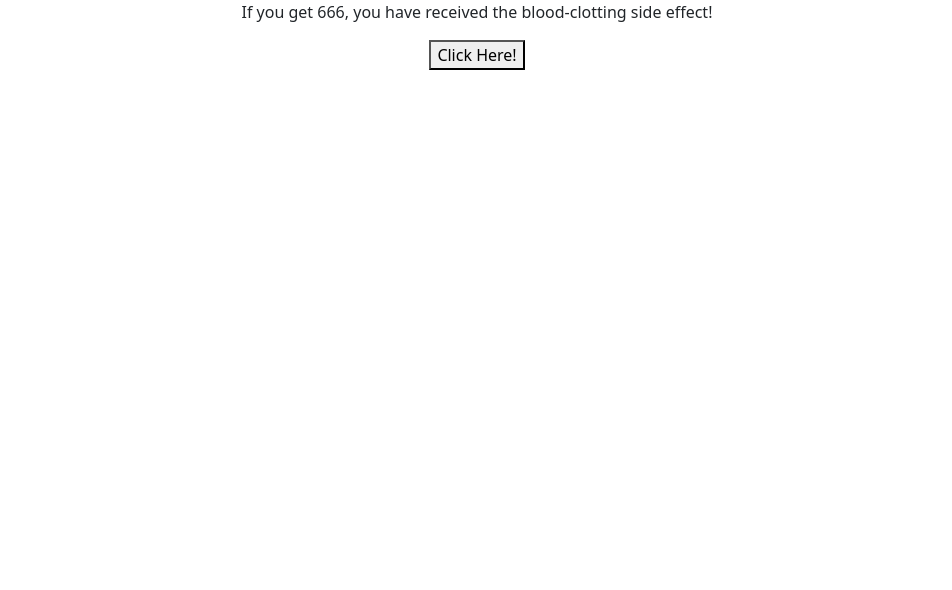
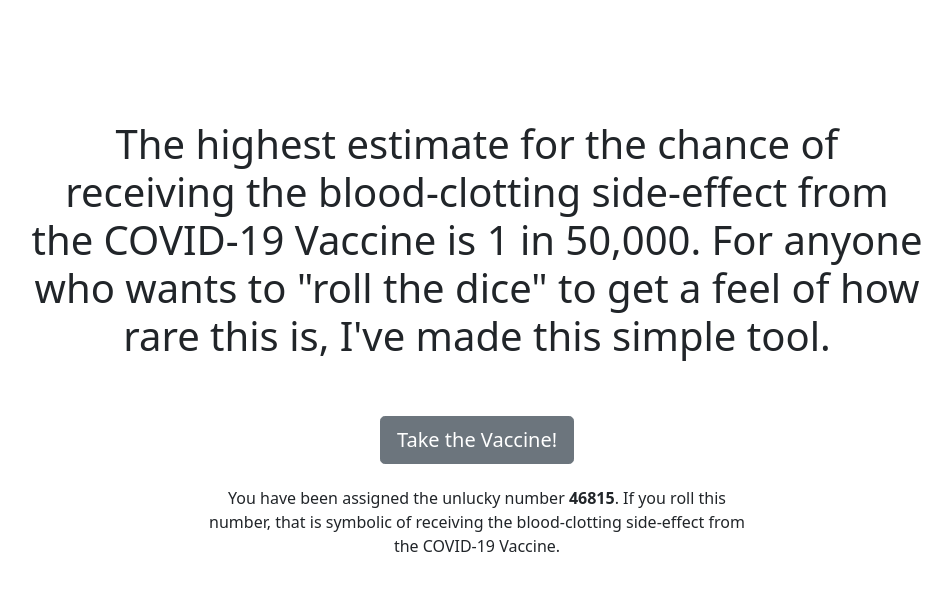
Before and after one commit to ZaidYounan/vaccine-side-effect-risk, a React (Create React App) app: page / in a window 1280 px wide. Shown: the top 590 px of the page, without its empty margins (163-1115 px from the left). Built offline with nearby package versions, Linux system fonts and the light colour scheme; the HTML template or start-up script is replaced by a standard one.

Commit message:
Create checkUnlucky function, style components

```diff
--- a/src/component/Button.css
+++ b/src/component/Button.css
@@ -0,0 +1,42 @@
+html, body {
+    height:100%;
+}
+
+div#root {
+    height:100%;
+}
+
+div.App {
+    height:100%;
+}
+
+div.container {
+    display:flex;
+    align-items:center;
+    flex-direction:column;
+    margin-top:5%;
+    height:75%;
+}
+
+div > p {
+    width:50%;
+    margin-bottom:2%;
+}
+
+h1 {
+    width:80%;
+    margin:5%;
+}
+
+.result {
+    margin:2%;
+    font-size:larger;
+}
+
+@media screen and (max-width: 500px) {
+    div.container {
+      height:100%;
+      border:none;
+      box-shadow:none;
+    }
+}
--- a/src/component/Button.js
+++ b/src/component/Button.js
@@ -1,28 +1,44 @@
 import React from 'react'
+import './Button.css';
+import '../App.css';
 import { useEffect, useState } from 'react';
+
+var min = 1;
+var max = 50000;
+
+const unLucky = Math.floor(Math.random() * (max - min + 1)) + min;
+
 
 function Button() {
     const [ randomNumber, setRandomNumber ] = useState(null);
-
-    var min = 1;
-    var max = 50000;
-
-    const handleClick = () => {
-        setRandomNumber(Math.floor(Math.random() * (max - min + 1)) + min)
-    };
+    const [ disableButton, setDisableButton ] = useState(false);
 
 
 
+    const handleClick = () => {
+        setRandomNumber(Math.floor(Math.random() * (max - min + 1)) + min);
+        setDisableButton(true);
+        setTimeout(() => setDisableButton(false), 500);
+    };
 
-    var unLucky = 666;
+    const checkUnlucky = () => {
+        if (randomNumber === unLucky) {
+            return <div className="result">You have received bloot clotting!</div>
+        } else if (randomNumber != unLucky && randomNumber != null) {
+            return <div className="result"><strong>You have been safely vaccinated!</strong></div>
+        }
+    }
+
 
     return (
-        <div>
-            <p>If you get {unLucky}, you have received the blood-clotting side effect!</p>
-            <button onClick={handleClick}>
-                Click Here!
+        <div className="container">
+            <h1>The highest estimate for the chance of receiving the blood-clotting side-effect from the COVID-19 Vaccine is 1 in 50,000. For anyone who wants to "roll the dice" to get a feel of how rare this is, I've made this simple tool.</h1>
+            <button className="btn btn-secondary btn-lg" onClick={handleClick} disabled={disableButton}>
+                Take the Vaccine!
             </button>
+            {checkUnlucky()}
             <p>{randomNumber}</p>
+            <p>You have been assigned the unlucky number <strong>{unLucky}</strong>. If you roll this number, that is symbolic of receiving the blood-clotting side-effect from the COVID-19 Vaccine.</p>
         </div>
     )
 }
```
